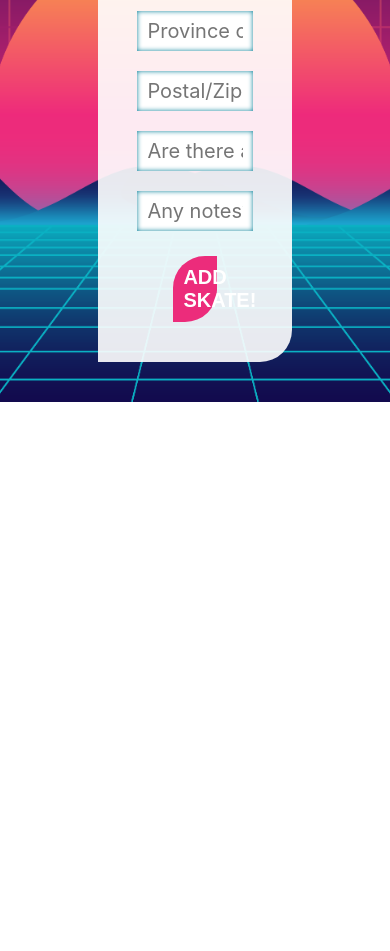
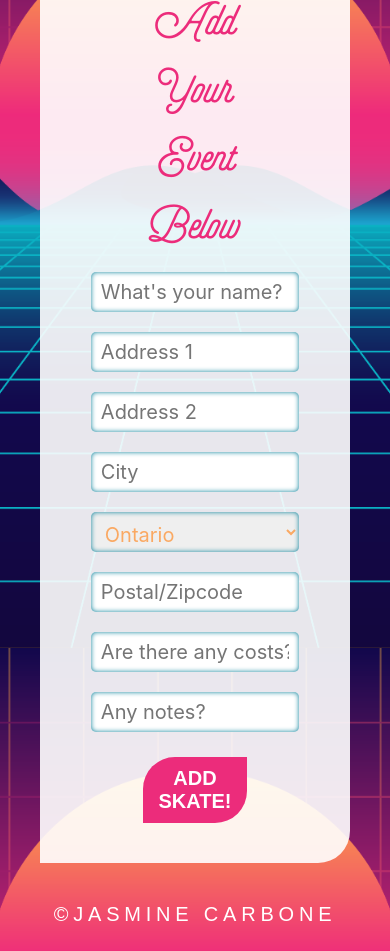
Before and after one commit to tiltedcanvas/skateDate, a React (Create React App) app: page / in a window 390 px wide. Shown: the part 1040-1991 px from the top of the page. Before the commit the page ends 1442 px from the top, so only its background shows below. Built offline with nearby package versions, Linux system fonts and the light colour scheme; a web font is replaced by a local one.

Commit message:
woah shiny new media queries and style sugar:nails:

```diff
--- a/src/AddSkate.js
+++ b/src/AddSkate.js
@@ -4,6 +4,7 @@ class AddSkate extends Component {
     render() {
         return (
         <form onSubmit={this.handleSubmit}>
+            <h2>Add your event below</h2>
             <label htmlFor="userName"></label>
             <input id="userName" placeholder="What's your name?" type="text"></input>
 
@@ -13,8 +14,24 @@ class AddSkate extends Component {
             <input id="address2OfEvent" placeholder="Address 2" type="text"></input>
             <label htmlFor="cityOfEvent"></label>
             <input id="cityOfEvent" placeholder="City" type="text"></input>
+
             <label htmlFor="provOfEvent"></label>
-            <input id="provOfEvent" placeholder="Province or State" type="text"></input>
+            <select id="provOfEvent">
+                <option value="ON">Ontario</option>
+                <option value="AB">Alberta</option>
+                <option value="BC">British Columbia</option>
+                <option value="MB">Manitoba</option>
+                <option value="NB">New Brunswick</option>
+                <option value="NL">Newfoundland and Labrador</option>
+                <option value="NS">Nova Scotia</option>
+                <option value="PE">Prince Edward Island</option>
+                <option value="QC">Quebec</option>
+                <option value="SK">Saskatchewan</option>
+                <option value="NT">Northwest Territories</option>
+                <option value="NU">Nunavut</option>
+                <option value="YT">Yukon</option>
+            </select>
+
             <label htmlFor="postalOfEvent"></label>
             <input id="postalOfEvent" placeholder="Postal/Zipcode" type="text"></input>
 
--- a/src/App.js
+++ b/src/App.js
@@ -1,7 +1,8 @@
 import React, { Component } from 'react';
-import firebase from "./firebase";
+import firebase from './firebase';
 import './App.scss';
-import Header from "./Header.js";
+import Header from './Header.js';
+import Footer from './Footer.js';
 
 class App extends Component {
   // call database
@@ -12,6 +13,7 @@ class App extends Component {
     return (
       <div className="pageFlexContainer">
         <Header />
+        <Footer />
       </div>
     )
   }
--- a/src/FindSkate.js
+++ b/src/FindSkate.js
@@ -4,8 +4,9 @@ class FindSkate extends Component {
     render() {
         return (
         <form onSubmit={this.handleSubmit}>
-            <label htmlFor="userPostal"></label>
-            <input id="userPostal" type="text"></input>
+            <h2>Search for a skate</h2>
+            <label htmlFor="findPostal"></label>
+            <input id="findPostal" placeholder="Province or State" type="text"></input>
             <button type="submit">Find Skates</button>
         </form>
         );
--- /dev/null
+++ b/src/Footer.js
@@ -0,0 +1,12 @@
+import React, { Component } from 'react';
+
+class Footer extends Component {
+    render() {
+        return (
+        <footer>
+            <p>&copy;Jasmine Carbone </p>
+        </footer>
+        );
+    }
+}
+export default Footer;
--- a/src/styles/body.scss
+++ b/src/styles/body.scss
@@ -11,33 +11,28 @@ body {
     display: flex;
     flex-direction: column;
     justify-content: center;
+    padding: 25px 0;
 }
 
 h1, h2, h3, h4, h5, p, ul{
     margin: 0;
     font-weight: normal;
+    text-align: center;
     font-family: $headerFont;
 }
 
 h1 {
     color: $skateGrey;
     font-size: 10rem;
-    text-align: center;
-
     transform: rotate(-10deg);
     line-height: 8rem;
     margin: 50px 0;
     animation: glow 2s ease-in-out infinite alternate;
-    // transition: ease .4s;
-    // &:hover {
-    //     color: $primaryWhite;
-    //     text-shadow: 0px 0px 20px $primaryWhite;
-    // }
 }
 h2 {
     font-size: 3rem;
-    text-align: center;
-
+    text-transform: capitalize;
+    color: $skateRed;
 }
 
 p {
--- a/src/styles/forms.scss
+++ b/src/styles/forms.scss
@@ -2,7 +2,7 @@ form {
     width: 50%;
     background: rgba(255,255,255,.90);
     border-radius: 32px 0 32px 0;
-    height: 100%;
+    height: auto;
     margin: 40px auto;
     text-align: center;
     padding: 25px;
@@ -25,7 +25,8 @@ form {
         }
 
     }
-    input {
+    input, select {
+        border-radius: 5px;
         width: 80%;
         padding: 10px;
         margin: 10px auto;
--- a/src/styles/header.scss
+++ b/src/styles/header.scss
@@ -1,67 +1,3 @@
-.buttonContainer {
-  width: 15%;
-  margin: 0 15px;
-}
-.circle {
-  border-radius: 50%;
-  text-align: center;
-  background: $skateTeal;
-  color: $primaryWhite;
-  width: 100%;
-  padding-bottom: 100%;
-  overflow: hidden;
-  border: 3px dotted  $primaryWhite;
-  -webkit-box-shadow:0px 0px 0px 5px $skateTeal;
-  -moz-box-shadow:0px 0px 0px 5px $skateTeal;
-  box-shadow:0px 0px 0px 5px $skateTeal;
-  position: relative;
-  transition: ease all 1s;
-  display: flex;
-  align-items: center;
-  &:hover{
-      transition: ease all .6s;
-      border: 3px dotted $primaryWhite;
-      background: $skateRed;
-      color: $primaryWhite;
-      -webkit-box-shadow:0px 0px 0px 5px $skateRed;
-      -moz-box-shadow:0px 0px 0px 5px $skateRed;
-      box-shadow:0px 0px 0px 5px $skateRed;
-      animation: spin 2s linear infinite;
-  }
-  &:focus {
-      animation: none;
-  }
-  button {
-      border: 0;
-      background: transparent;
-      width: 100%;
-      font-family: $headerFont;
-      font-size: 3rem;
-      position: absolute;
-      left: 50%;
-      bottom: 50%;
-      transform: translate(-50%, 50%);
-      line-height: 2.8rem;
-      text-decoration: none;
-      color: $primaryWhite;
-      transition: ease all 0.6s;
-      &:hover {
-          transition: ease all 1.2s;
-          color: $primaryWhite;
-      }
-  }
-}
-
-@keyframes spin {
-  from {
-      transform: rotate(0deg);
-  }
-  to {
-      transform: rotate(360deg);
-  }
-}
-
-
 @keyframes glow {
   from {
     text-shadow:0px 0px 0px $primaryWhite,-1px -1px 0px $primaryWhite,1px -1px 0px $primaryWhite,-1px 1px 0px $primaryWhite,1px 1px 0px $primaryWhite,0px 0px 10px $primaryWhite;
--- a/src/styles/main.scss
+++ b/src/styles/main.scss
@@ -2,3 +2,65 @@
     display: flex;
     justify-content: center;
 }
+.buttonContainer {
+    width: 15%;
+    margin: 0 15px;
+  }
+  .circle {
+    border-radius: 50%;
+    text-align: center;
+    background: $skateTeal;
+    color: $primaryWhite;
+    width: 100%;
+    padding-bottom: 100%;
+    overflow: hidden;
+    border: 3px dotted  $primaryWhite;
+    -webkit-box-shadow:0px 0px 0px 5px $skateTeal;
+    -moz-box-shadow:0px 0px 0px 5px $skateTeal;
+    box-shadow:0px 0px 0px 5px $skateTeal;
+    position: relative;
+    transition: ease all 1s;
+    display: flex;
+    align-items: center;
+    &:hover{
+        transition: ease all .6s;
+        border: 3px dotted $primaryWhite;
+        background: $skateRed;
+        color: $primaryWhite;
+        -webkit-box-shadow:0px 0px 0px 5px $skateRed;
+        -moz-box-shadow:0px 0px 0px 5px $skateRed;
+        box-shadow:0px 0px 0px 5px $skateRed;
+        animation: spin 2s linear infinite;
+    }
+    &:focus {
+        animation: none;
+    }
+    button {
+        border: 0;
+        background: transparent;
+        width: 100%;
+        font-family: $headerFont;
+        font-size: 3rem;
+        position: absolute;
+        left: 50%;
+        bottom: 50%;
+        transform: translate(-50%, 50%);
+        line-height: 2.8rem;
+        text-decoration: none;
+        color: $primaryWhite;
+        transition: ease all 0.6s;
+        &:hover {
+            transition: ease all 1.2s;
+            color: $primaryWhite;
+        }
+    }
+}
+
+@keyframes spin {
+    from {
+        transform: rotate(0deg);
+    }
+    to {
+        transform: rotate(360deg);
+    }
+}
--- a/src/styles/mediaqueries.scss
+++ b/src/styles/mediaqueries.scss
@@ -6,6 +6,12 @@
 @media (max-width: 940px) {
     body {
         border: 1px solid lime;
+    }
+    form {
+        width: 70%;
+        button {
+            width:35%;
+        }
     }
 }
 
@@ -16,7 +22,16 @@
     .buttonContainer {
         width: 30%;
     }
-
+    form {
+        width: 80%;
+        h2 {
+            width: 60%;
+            margin: 0 auto;
+        }
+        button {
+            width:40%;
+        }
+    }
 }
 
 @media (max-width: 420px) {
```
